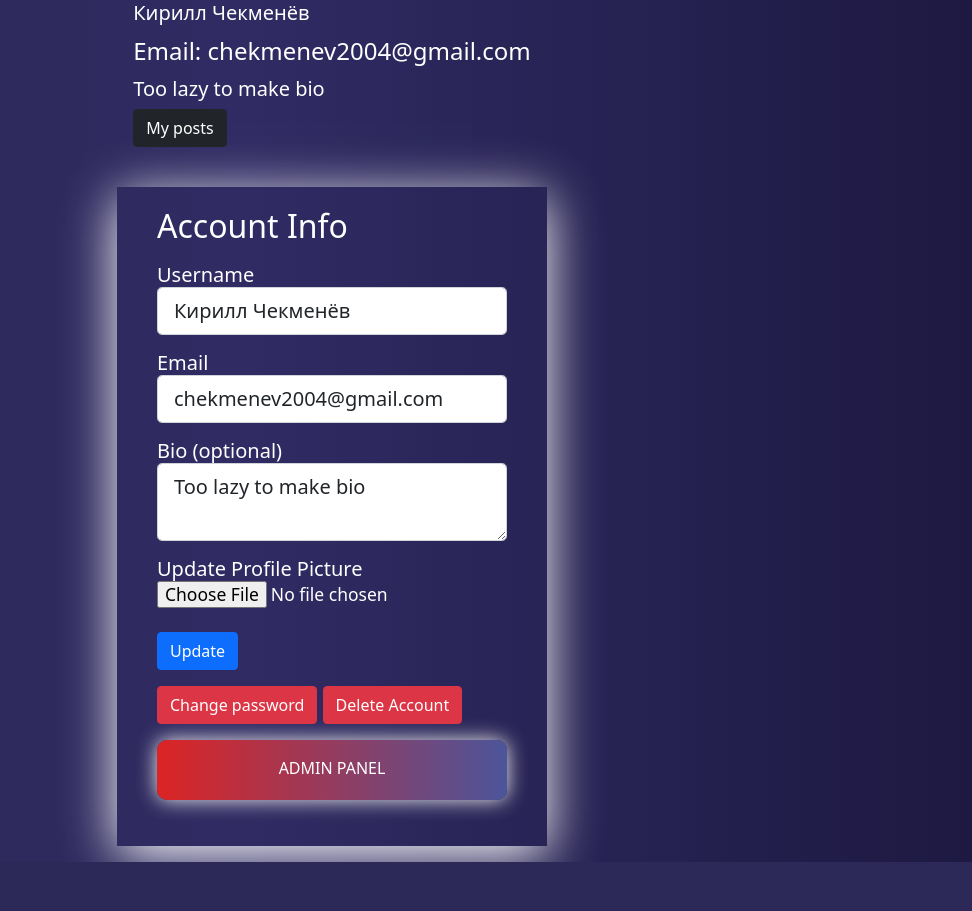
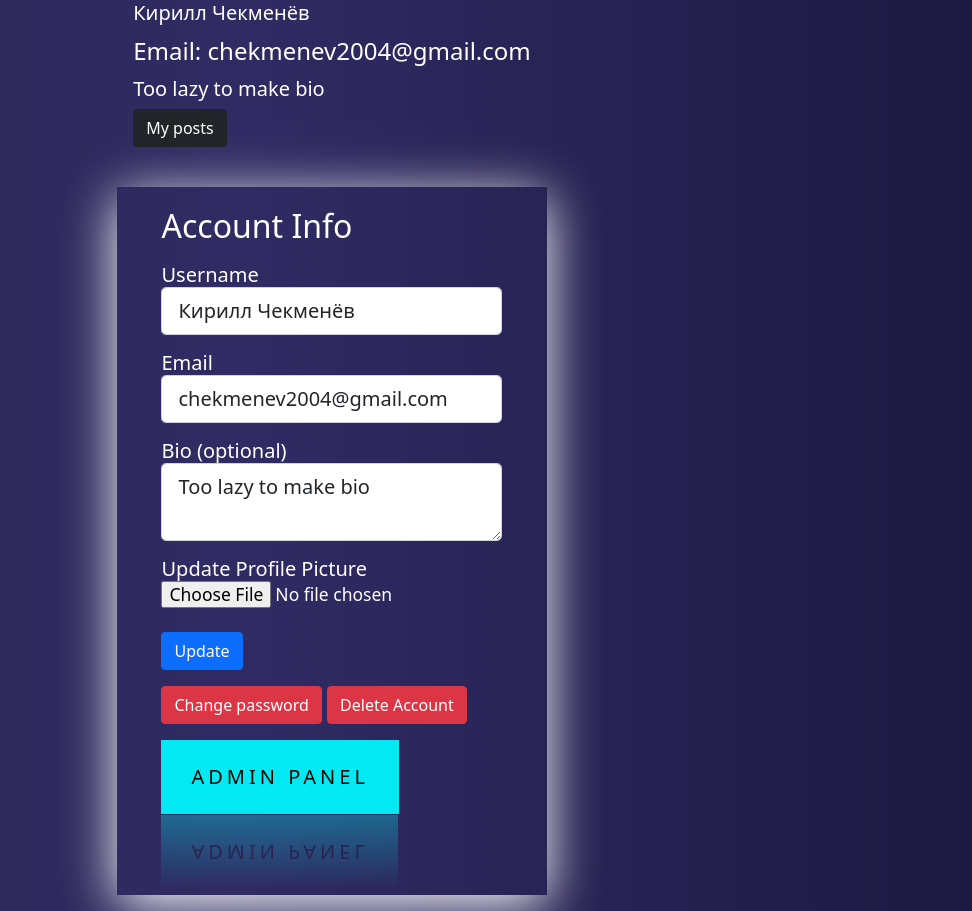
Before and after one commit to skyrimer/Website, a Flask app: a page that uses Website/templates/account.html in a window 1280 px wide. Shown: the part 261-1172 px from the top of the page, without its empty margins (308-1280 px from the left). Before the commit the page ends 1123 px from the top, so only its background shows below. Run offline with Flask 2, Linux system fonts and the light colour scheme; a user stored in the database is signed in; data comes from the database, SQL or seed files in the repository; parts of the project's set-up code (start-up, migrations or seed data) failed here and were passed over; some libraries are stand-ins or nearby versions.

Commit message:
fix of forms and add for design

```diff
--- a/Website/static/css/main-dark.css
+++ b/Website/static/css/main-dark.css
@@ -44,7 +44,6 @@
   -webkit-box-shadow: inset 0 0 6px rgba(0, 0, 0, 0.1);
   background: #ee9ca7;
 }
-
 .content {
   padding: 20px 20px 20px 0px;
 }
@@ -57,11 +56,13 @@
 }
 .hover-crossed li a:hover {
   text-decoration: line-through;
-  animation: glitch 1s linear infinite;
+  animation: rotate 1s linear infinite;
 }
 
-@keyframes glitch {
-  0%, 50%, 100% {
+@keyframes rotate {
+  0%,
+  50%,
+  100% {
     transform: rotateY(0deg) rotate(0deg);
   }
   25% {
@@ -484,3 +485,123 @@
 .inputBox .copy:hover {
   opacity: 1;
 }
+
+.btn-admin{
+  position: relative;
+  display: inline-block;
+  padding: 25px 30px;
+  margin: 40px 0;
+  text-decoration: none;
+  text-transform: uppercase;
+  transition: 0.5s;
+  letter-spacing: 4px;
+  overflow: hidden;
+  margin-right: 50px;
+  background: #03e9f4;
+  color: #050801;
+   -webkit-box-reflect:below 1px linear-gradient(transparent, #0005);
+}
+
+/* Neon botton just in case
+.btn-neon{
+  position: relative;
+  display: inline-block;
+  padding: 25px 30px;
+  margin: 40px 0;
+  color: #03e9f4;
+  text-decoration: none;
+  text-transform: uppercase;
+  transition: 0.5s;
+  letter-spacing: 4px;
+  overflow: hidden;
+  margin-right: 50px;
+
+}
+.btn-neon:hover{
+  background: #03e9f4;
+  color: #050801;
+  box-shadow: 0 0 5px #03e9f4,
+              0 0 25px #03e9f4,
+              0 0 50px #03e9f4,
+              0 0 200px #03e9f4;
+   -webkit-box-reflect:below 1px linear-gradient(transparent, #0005);
+}
+.btn-neon:nth-child(1){
+  filter: hue-rotate(270deg);
+}
+.btn-neon:nth-child(2){
+  filter: hue-rotate(110deg);
+}
+.btn-neon span{
+  position: absolute;
+  display: block;
+}
+.btn-neon span:nth-child(1){
+  top: 0;
+  left: 0;
+  width: 100%;
+  height: 2px;
+  background: linear-gradient(90deg,transparent,#03e9f4);
+  animation: animate1 1s linear infinite;
+}
+@keyframes animate1{
+  0%{
+      left: -100%;
+  }
+  50%,100%{
+      left: 100%;
+  }
+}
+.btn-neon span:nth-child(2){
+  top: -100%;
+  right: 0;
+  width: 2px;
+  height: 100%;
+  background: linear-gradient(180deg,transparent,#03e9f4);
+  animation: animate2 1s linear infinite;
+  animation-delay: 0.25s;
+}
+@keyframes animate2{
+  0%{
+      top: -100%;
+  }
+  50%,100%{
+      top: 100%;
+  }
+}
+.btn-neon span:nth-child(3){
+  bottom: 0;
+  right: 0;
+  width: 100%;
+  height: 2px;
+  background: linear-gradient(270deg,transparent,#03e9f4);
+  animation: animate3 1s linear infinite;
+  animation-delay: 0.50s;
+}
+@keyframes animate3{
+  0%{
+      right: -100%;
+  }
+  50%,100%{
+      right: 100%;
+  }
+}
+
+
+.btn-neon span:nth-child(4){
+  bottom: -100%;
+  left: 0;
+  width: 2px;
+  height: 100%;
+  background: linear-gradient(360deg,transparent,#03e9f4);
+  animation: animate4 1s linear infinite;
+  animation-delay: 0.75s;
+}
+@keyframes animate4{
+  0%{
+      bottom: -100%;
+  }
+  50%,100%{
+      bottom: 100%;
+  }
+}
--- a/Website/static/js/main.js
+++ b/Website/static/js/main.js
@@ -6,7 +6,9 @@
     document.body.classList.remove('loaded_hiding');
   }, 500);
 }
-
+window.onbeforeunload = function () {
+  document.body.classList.add('loaded_hiding');
+}
 // Custum validation with Bootstrap
 var forms = document.querySelectorAll('.needs-validation')
 Array.prototype.slice.call(forms)
--- a/Website/templates/account.html
+++ b/Website/templates/account.html
@@ -102,8 +102,13 @@
             <button type="button" class="btn btn-danger mt-3" data-bs-toggle="modal" data-bs-target="#deleteModel">
               Delete Account
             </button>
+            <br>
             {% if user.user_admin %}
-              <a class="btn btn-grad font-weight-bold mt-3" href="{{ url_for('admin.index') }}">
+              <a class="btn-admin mt-3 justify-content-center" href="{{ url_for('admin.index') }}">
+                <span></span>
+                <span></span>
+                <span></span>
+                <span></span>
                 {{  _("Admin panel")  }}
               </a>
             {% endif %}
--- a/Website/templates/features.html
+++ b/Website/templates/features.html
@@ -46,6 +46,9 @@
         <a class="btn btn-grad font-weight-bold" href="{{ url_for('features.compare_images')  }}">
             {{ _("Compare images") }}
         </a>
+        <a class="btn btn-grad font-weight-bold" href="https://www.youtube.com/watch?v=dQw4w9WgXcQ">
+            ?????
+        </a>
     </div>
     <div class="player mt-5">
         <h3>{{ _("The best song ever") }}</h3>
--- a/Website/templates/password_generator.html
+++ b/Website/templates/password_generator.html
@@ -1,13 +1,13 @@
 {% extends "layout.html" %}
 {% block content %}
-<form class="d-flex justify-content-center">
+<div class="d-flex justify-content-center">
   <div class="inputBox">
     <h2>Random Password Generator</h2>
     <input type="text" placeholder="Create Password" id="password" readonly>
     <img onclick="copyPassword()" src="{{ url_for('static', filename='copy/copy.png') }}" alt="Copy" class="copy">
     <button onclick="getPassword()" class="btn btn-lg btn-outline-primary font-weight-bold">{{ _("Click") }}</button>
   </div>
-</form>
+</div>
 <script type="text/javascript">
   function clearSelection() {
     if (window.getSelection) {
@@ -27,7 +27,7 @@
 
   function getPassword() {
     var chars = "QWERTYUIOPASDFGHJKLZXCVBNMqwertyuiop[]asdfghjkl;zxcvbnm,./"
-    var passwordLength = 15
+    var passwordLength = 20
     var password = ""
     for (let i = 0; i < passwordLength; i++) {
       var randoNumber = Math.floor(Math.random() * chars.length);
--- a/app.py
+++ b/app.py
@@ -13,5 +13,6 @@
 if __name__ == '__main__':
     app.run(debug=True  # ,host="192.168.1.44"
             )
-# 3d model
+# 3d model of ghost
 # flip coin
+# black jack
```
Also changed, not shown: Website/static/css/main-light.css (+21 -3 lines).
